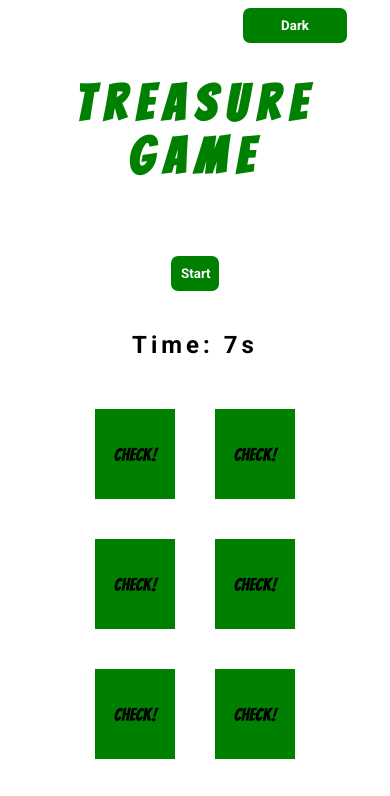
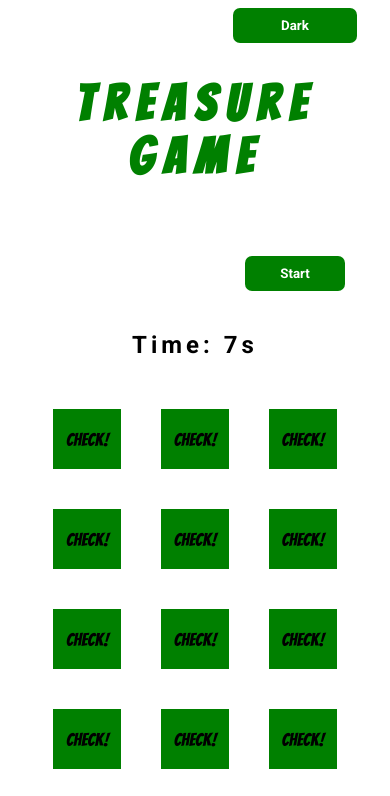
Before and after one commit to omanoble100/omatreasuregame, a plain HTML site: page index.html in a window 390 px wide. Shown: the top 796 px of the page. Drawn offline with Linux system fonts and the light colour scheme.

Commit message:
box responsiveness

```diff
--- a/style.css
+++ b/style.css
@@ -108,11 +108,14 @@ body {
 
 
 @media (max-width:550px){
+    .wrapper {
+        width: 95%;
+    }
     .title{
         flex-direction: column-reverse;
     }
 
-    .dark, .light, .restart {
+    .dark, .light, .start {
         margin-left: 200px;
         width: 35%;
     }
@@ -127,8 +130,9 @@ body {
     }
 
     .box {
-        width: 10%;
+        width: 5%;
         font-size: 18px;
+        padding: 10px 25px;
     }
     img{
         width: 150px;
```
